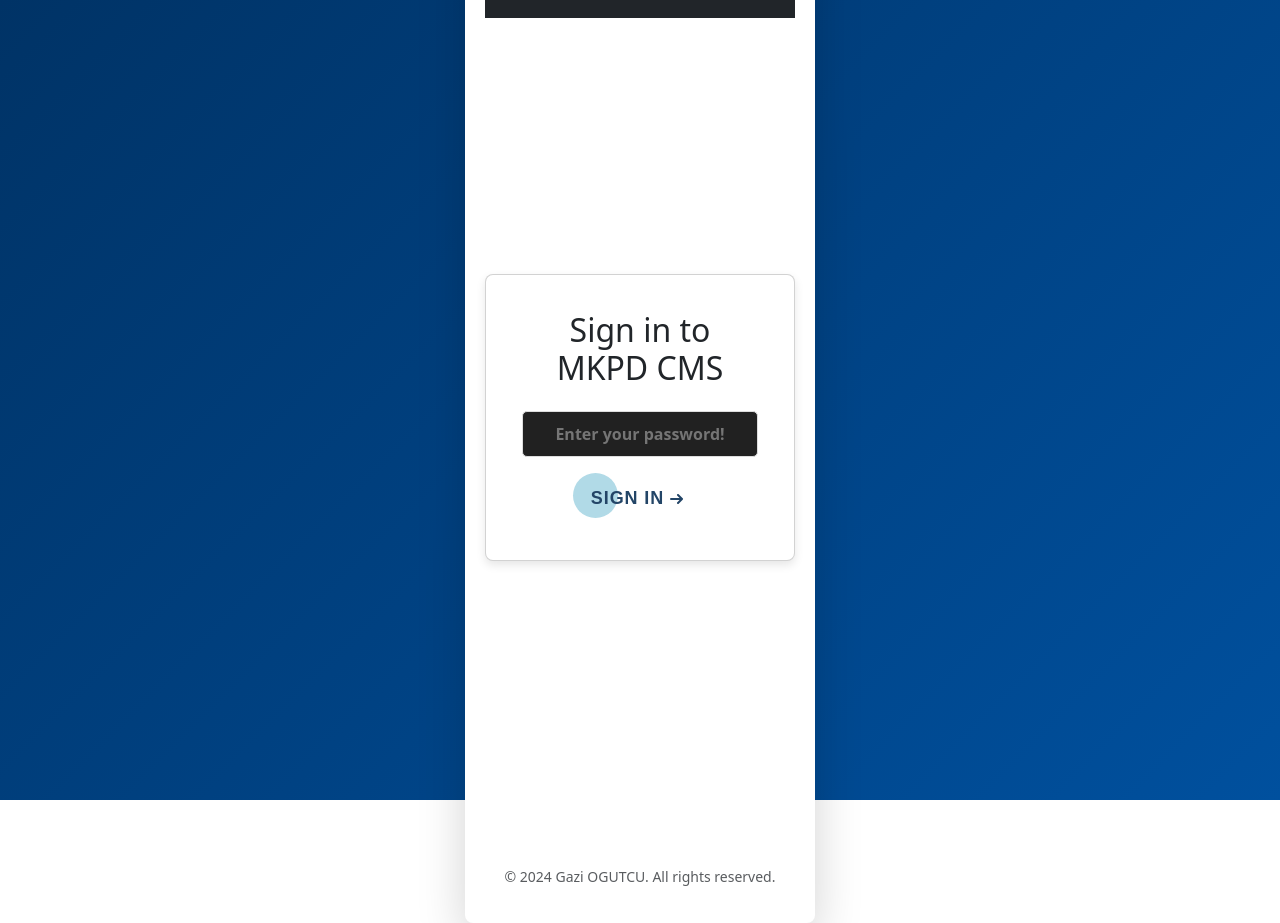
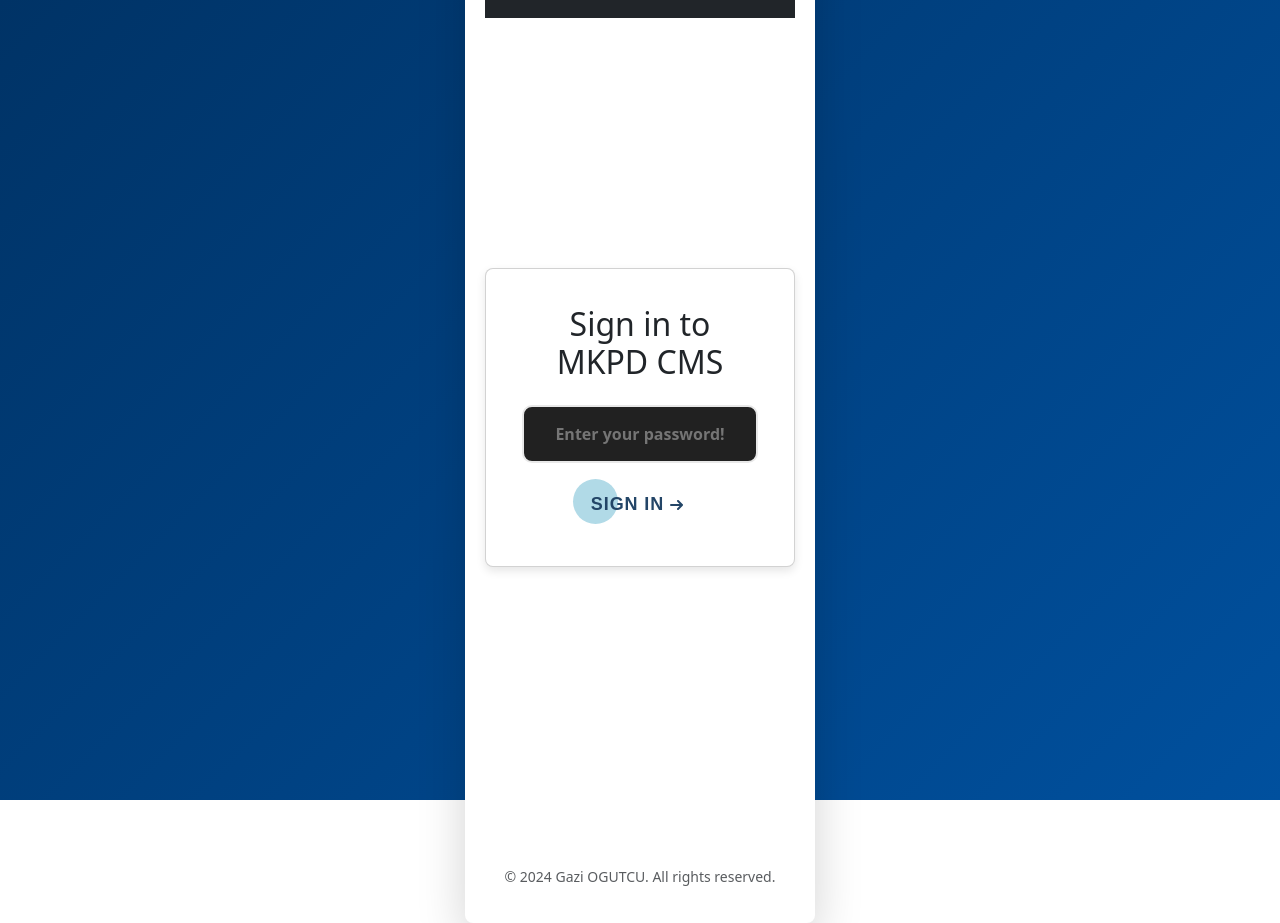
Before and after one commit to GaziOgutcu/MKPD-CMS-1, a Flask app: page /login in a window 1280 px wide. Run offline with Flask 3, Linux system fonts and the light colour scheme.

Commit message:
css for log in page

```diff
--- a/static/styles.css
+++ b/static/styles.css
@@ -160,48 +160,35 @@
 }
 
 /* ===================== */
-/* Log in page Styling */
+/* Log in Page Styling */
 /* ===================== */
 
-/* Input Customised */
-
-.input {
-    border: 2px solid #e8e8e8;
-    padding: 15px;
-    border-radius: 10px;
-    background-color: #212121;
-    font-size: small;
-    font-weight: bold;
-    text-align: center;
-   }
-
-   .input:focus {
-    outline-color: white;
-    background-color: #212121;
-    color: #e8e8e8;
-    box-shadow: 5px 5px #888888;
-   }
-
-/* Full-page container */
 .login-page {
     background: linear-gradient(135deg, #003366, #00509e);
     color: #fff;
 }
 
-/* Card styling */
+/* ===================== */
+/* Centering Login Card */
+/* ===================== */
+
+.login-container {
+    display: flex;
+    justify-content: center;
+    align-items: center;
+    height: 100vh; /* Full viewport height */
+}
+
+/* ===================== */
+/* Card Styling */
+/* ===================== */
+
 .login-card {
     max-width: 400px;
     width: 100%;
     border: none;
     border-radius: 10px;
     overflow: hidden;
-}
-
-.login-container {
-    display: flex;
-    justify-content: center;
-    align-items: center;
-    height: 100vh; /* Center vertically */
 }
 
 .card {
@@ -213,27 +200,27 @@
     text-align: center;
 }
 
-.input {
-    width: 100%;
-    padding: 10px;
-    font-size: 16px;
-    border: 1px solid #ddd;
-    border-radius: 5px;
-}
+/* ===================== */
+/* Card Header Styling */
+/* ===================== */
 
-/* Card Header */
 .card-header {
     padding: 20px;
     border-bottom: none;
 }
 
+/* ===================== */
 /* Logo Styling */
+/* ===================== */
+
 .login-logo {
     max-height: 80px;
     width: auto;
 }
 
-/* Form Elements */
+/* ===================== */
+/* Form Styling */
+/* ===================== */
 
 .form-container {
     display: flex;
@@ -241,6 +228,32 @@
     gap: 1rem;
     width: 100%;
 }
+
+/* ===================== */
+/* Input Field Styling */
+/* ===================== */
+
+.input {
+    width: 100%;
+    padding: 15px;
+    font-size: 16px;
+    font-weight: bold;
+    text-align: center;
+    border: 2px solid #e8e8e8;
+    border-radius: 10px;
+    background-color: #212121;
+    color: #e8e8e8;
+}
+
+.input:focus {
+    outline-color: white;
+    background-color: #212121;
+    box-shadow: 5px 5px #888888;
+}
+
+/* ===================== */
+/* Form Control (Additional Inputs) */
+/* ===================== */
 
 .form-control {
     height: 45px;
@@ -254,6 +267,10 @@
     border-color: #00509e;
     box-shadow: 0 0 8px rgba(0, 80, 158, 0.4);
 }
+
+/* ===================== */
+/* Call-to-Action (CTA) Button */
+/* ===================== */
 
 .cta {
     display: inline-flex;
@@ -273,6 +290,7 @@
 .cta:hover {
     background-color: #0056b3;
 }
+
 
 /* Buttons */
 .btn {
```
